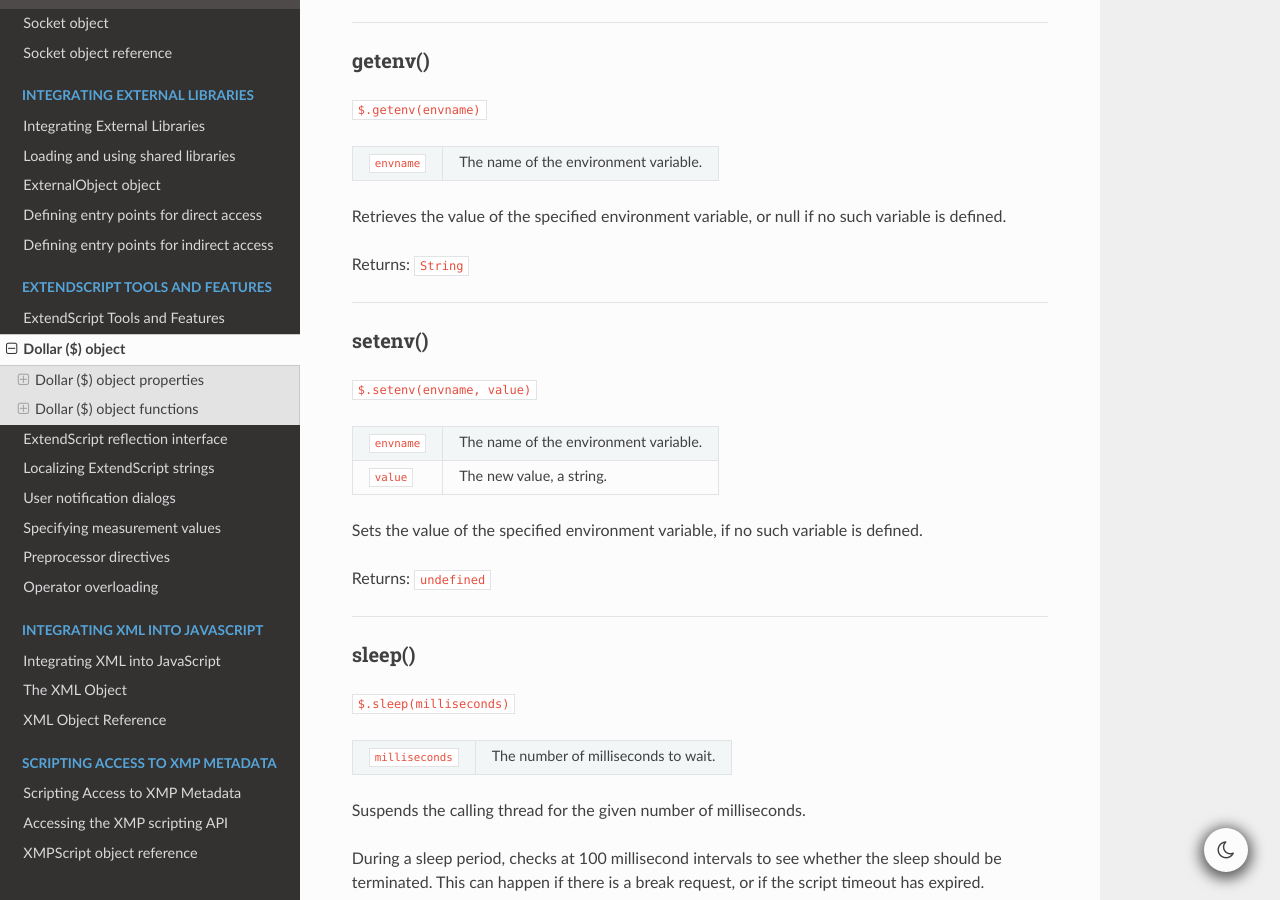
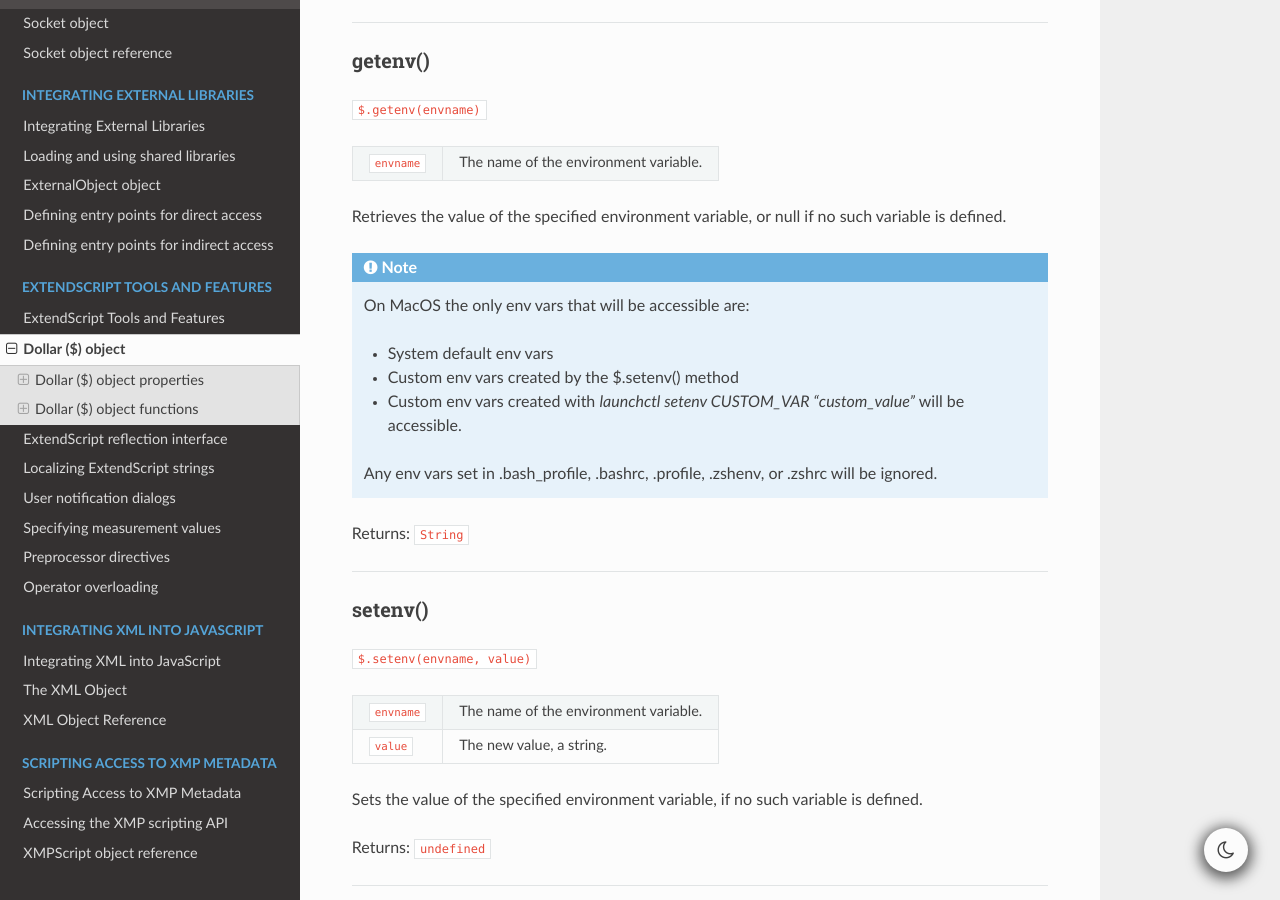
Before and after one commit to docsforadobe/javascript-tools-guide, a Sphinx documentation site: the page built from docs/extendscript-tools-features/dollar-object.rst, in a window 1280 px wide and 900 px high, scrolled down 7013 px. Built offline with Sphinx 7.4.7 and the Read the Docs theme 2.0.0, drawn with Linux system fonts in a browser that asks for light colours.

Commit message:
added note to $.getenv() for mac

```diff
--- a/docs/extendscript-tools-features/dollar-object.rst
+++ b/docs/extendscript-tools-features/dollar-object.rst
@@ -402,6 +402,14 @@
 Retrieves the value of the specified environment variable, or null if no such variable is
 defined.
 
+.. note:: On MacOS the only env vars that will be accessible are:
+
+  - System default env vars
+  - Custom env vars created by the $.setenv() method
+  - Custom env vars created with `launchctl setenv CUSTOM_VAR "custom_value"` will be accessible.
+
+  Any env vars set in .bash_profile, .bashrc, .profile, .zshenv, or .zshrc will be ignored.
+
 Returns: ``String``
 
 --------------------------------------------------------------------------------
```
